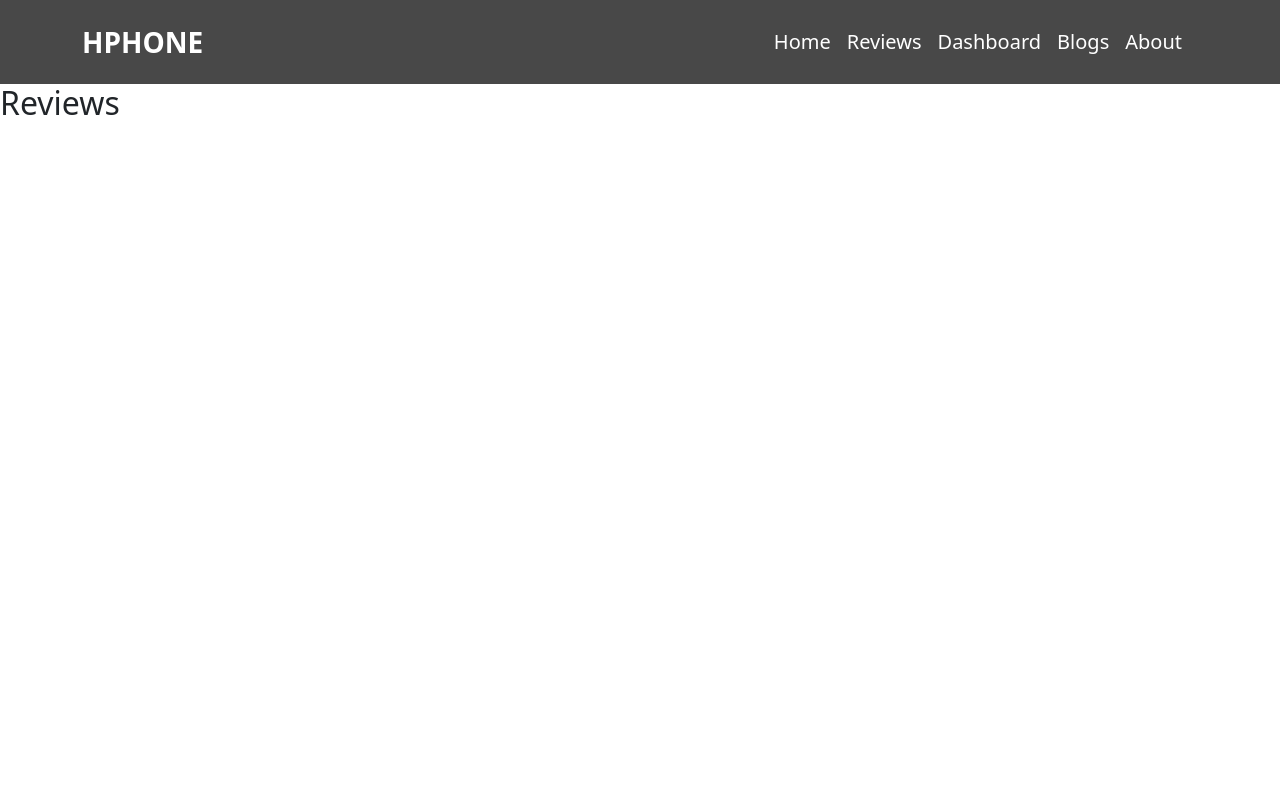
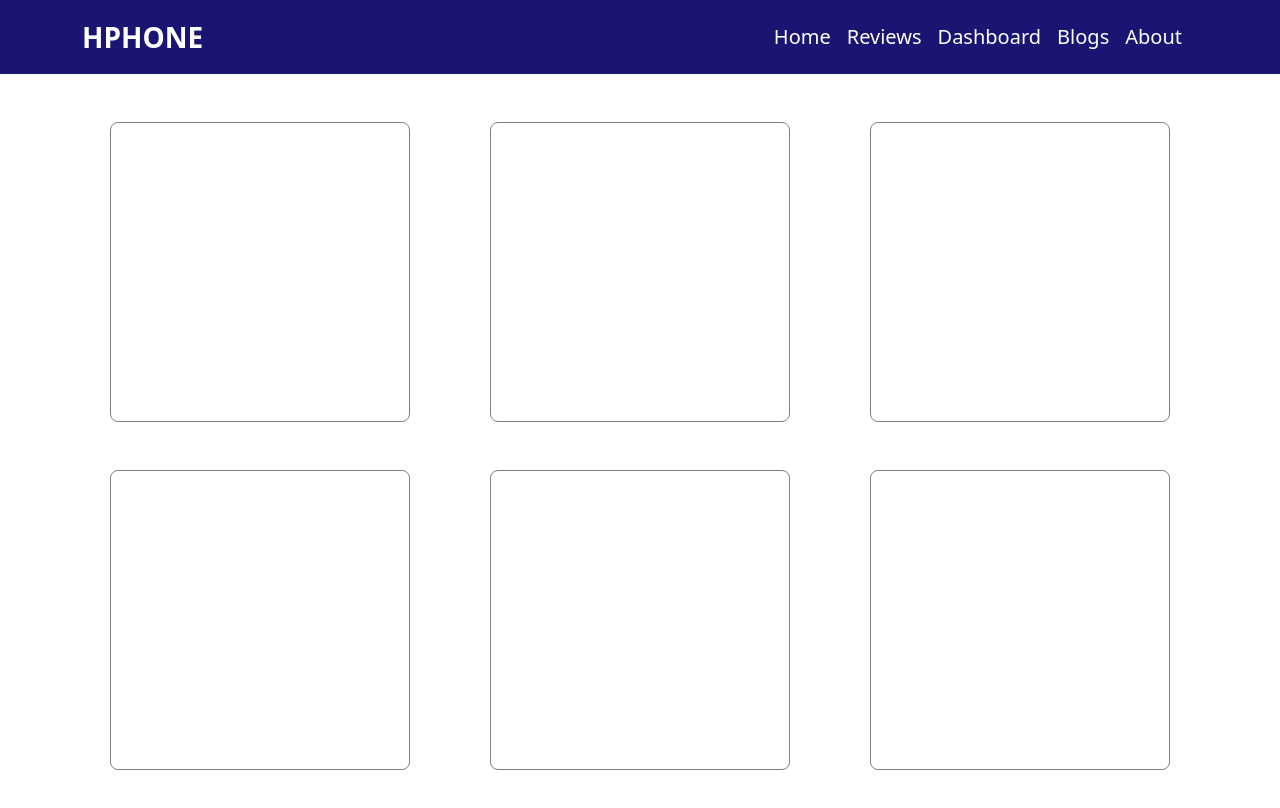
Before and after one commit to SaymanRabbi/product-analysis-nine, a React (Create React App) app: page /reviews in a window 1280 px wide. Shown: the top 808 px of the page. Built offline with nearby package versions, Linux system fonts and the light colour scheme.

Commit message:
card added

```diff
--- /dev/null
+++ b/public/data.json
@@ -0,0 +1,39 @@
+[
+    {
+      "id": "6249e7206b27b284c0d9a066",
+      "index": 0,
+      "name": "Leann Serrano",
+      "about": "Deserunt reprehenderit ut sit eu cupidatat id. Aute laborum anim laboris velit incididunt eiusmod dolor consequat voluptate. Pariatur tempor voluptate dolor do mollit dolor dolor reprehenderit deserunt.\r\n"
+    },
+    {
+      "id": "6249e720c531c12c8ddee906",
+      "index": 1,
+      "name": "Margery Whitaker",
+      "about": "Fugiat veniam est consequat in. Ullamco duis laborum sint voluptate excepteur. Deserunt incididunt velit anim officia deserunt. Nulla exercitation commodo excepteur aute aute minim quis excepteur culpa sint tempor eiusmod. Dolore id duis velit incididunt est nisi aliquip sint do nulla.\r\n"
+    },
+    {
+      "id": "6249e720cb04c079350ddee5",
+      "index": 2,
+      "name": "Obrien Christian",
+      "about": "Ad exercitation sunt esse officia sit reprehenderit officia non officia proident Lorem velit qui. Deserunt sunt tempor esse non veniam tempor id laboris veniam adipisicing. Est dolore nulla commodo officia cupidatat enim deserunt consectetur fugiat. Deserunt non minim qui tempor duis.\r\n"
+    },
+    {
+      "id": "6249e720fc3cb1738f4a203a",
+      "index": 3,
+      "name": "Schwartz Clay",
+      "about": "Esse pariatur ut ea dolore in irure nisi tempor. Labore culpa dolor officia id ipsum quis elit velit nulla fugiat est tempor. Non qui est tempor occaecat excepteur ipsum ad exercitation adipisicing occaecat anim consectetur aute. Ut elit non aute dolor ex mollit. Fugiat consequat Lorem dolore proident. Ex aute voluptate occaecat ad laborum officia aliqua ullamco enim laborum ut deserunt.\r\n"
+    },
+    {
+      "id": "6249e72062d7e2867e1fc432",
+      "index": 4,
+      "name": "Stanton Hanson",
+      "about": "Occaecat nisi ex consequat tempor. Laborum fugiat consequat exercitation est commodo. Eu elit Lorem cillum minim nisi. Cillum mollit est labore nisi quis labore. Proident aliquip Lorem nostrud fugiat elit consectetur ea incididunt Lorem laboris amet nulla pariatur. Elit elit Lorem nisi incididunt qui aliqua Lorem incididunt fugiat. Proident labore excepteur duis voluptate.\r\n"
+    },
+    {
+      "id": "6249e720efd6e792cc3872b5",
+      "index": 5,
+      "name": "Dean Merritt",
+      "about": "Ad minim nisi officia duis id aliqua ea. Ex do occaecat consequat esse sit fugiat labore amet dolor exercitation. Magna eiusmod adipisicing laborum occaecat do excepteur commodo. Nostrud nulla cupidatat magna cupidatat amet excepteur sunt ea labore commodo ad. Et cillum pariatur nisi duis consequat enim id sit esse reprehenderit. In quis aliqua sunt qui enim laboris nisi labore deserunt do magna officia minim.\r\n"
+    }
+
+  ]
--- a/src/Component/Header/Header.css
+++ b/src/Component/Header/Header.css
@@ -1,6 +1,7 @@
 .custom-navbar{
-    background-color: rgba(0, 0, 0, 0.718);
+    background-color: #1a1573;
     color: white;
     position: sticky;
     top: 0;
+    z-index: 100;
 }
--- a/src/Component/Header/Header.js
+++ b/src/Component/Header/Header.js
@@ -5,9 +5,9 @@ import './Header.css'
 const Header = () => {
     return (
         <>
-            <Navbar variant="dark" className='py-3 custom-navbar'>
+            <Navbar className='py-3 custom-navbar '>
           <Container>
-          <Navbar.Brand href="#home" className='text-white fs-3 fw-bold d-none d-md-block'>HPHONE</Navbar.Brand>
+          <Link to="/" className='text-white fs-3 fw-bold d-none d-md-block text-decoration-none'>HPHONE</Link>
             <Nav className="ms-auto fs-5">
             <Link to="/"className='text-white text-decoration-none me-3'>Home</Link>
       <Link to="/reviews"className='text-white text-decoration-none me-3'>Reviews</Link>
--- a/src/Component/Hero/Hero.js
+++ b/src/Component/Hero/Hero.js
@@ -4,6 +4,7 @@ import './Hero.css'
 
 const Hero = () => {
     return (
+        <div>
         <div style={{ backgroundImage: `url(${Baner})`, backgroundSize: "cover", backgroundPosition: "center center", height: "650px", width: "auto" }}>
 
             <div className='hero-container container pt-5'>
@@ -19,7 +20,10 @@ const Hero = () => {
                 </div>
             </div>
 
-        </div>
+            </div>
+             <h2 className='text-center mt-3 fs-1' style={{color:"#130E66"}}>Review Section</h2>
+
+            </div>
     );
 };
 
--- /dev/null
+++ b/src/Component/Review/Review.css
@@ -0,0 +1,6 @@
+.review-container{
+    width: 300px;
+    height: 300px;
+    border: 1px solid gray;
+    border-radius: 8px;
+}
--- /dev/null
+++ b/src/Component/Review/Review.js
@@ -0,0 +1,12 @@
+import React from 'react';
+import './Review.css'
+const Review = ({ review }) => {
+    console.log(review)
+    return (
+        <div className=' mx-auto review-container col-6 md:col-4'>
+
+        </div>
+    );
+};
+
+export default Review;
--- a/src/Component/Reviews/Reviews.js
+++ b/src/Component/Reviews/Reviews.js
@@ -1,9 +1,16 @@
 import React from 'react';
+import { useReviews } from '../../hooks/useReviews';
+import Review from '../Review/Review';
+import './Reviews.css'
 
 const Reviews = () => {
+    const [reviews, setReviews] = useReviews();
+    console.log(reviews);
     return (
-        <div>
-            <h2>Reviews</h2>
+        <div className=' container row gap-5 mx-auto mt-5 mb-5'>
+            {
+                reviews.map(review=><Review review={review} key={review.id}></Review>)
+           }
         </div>
     );
 };
--- /dev/null
+++ b/src/hooks/useReviews.js
@@ -0,0 +1,10 @@
+const { useState, useEffect } = require("react")
+
+const useReviews = () => {
+    const [reviews, setReviews] = useState([])
+    useEffect(() => {
+        fetch('data.json').then(res=>res.json()).then(data=>setReviews(data))
+    }, [])
+    return [reviews, setReviews]
+}
+export {useReviews}
```
Also changed, not shown: src/Component/Reviews/Reviews.css (added).
